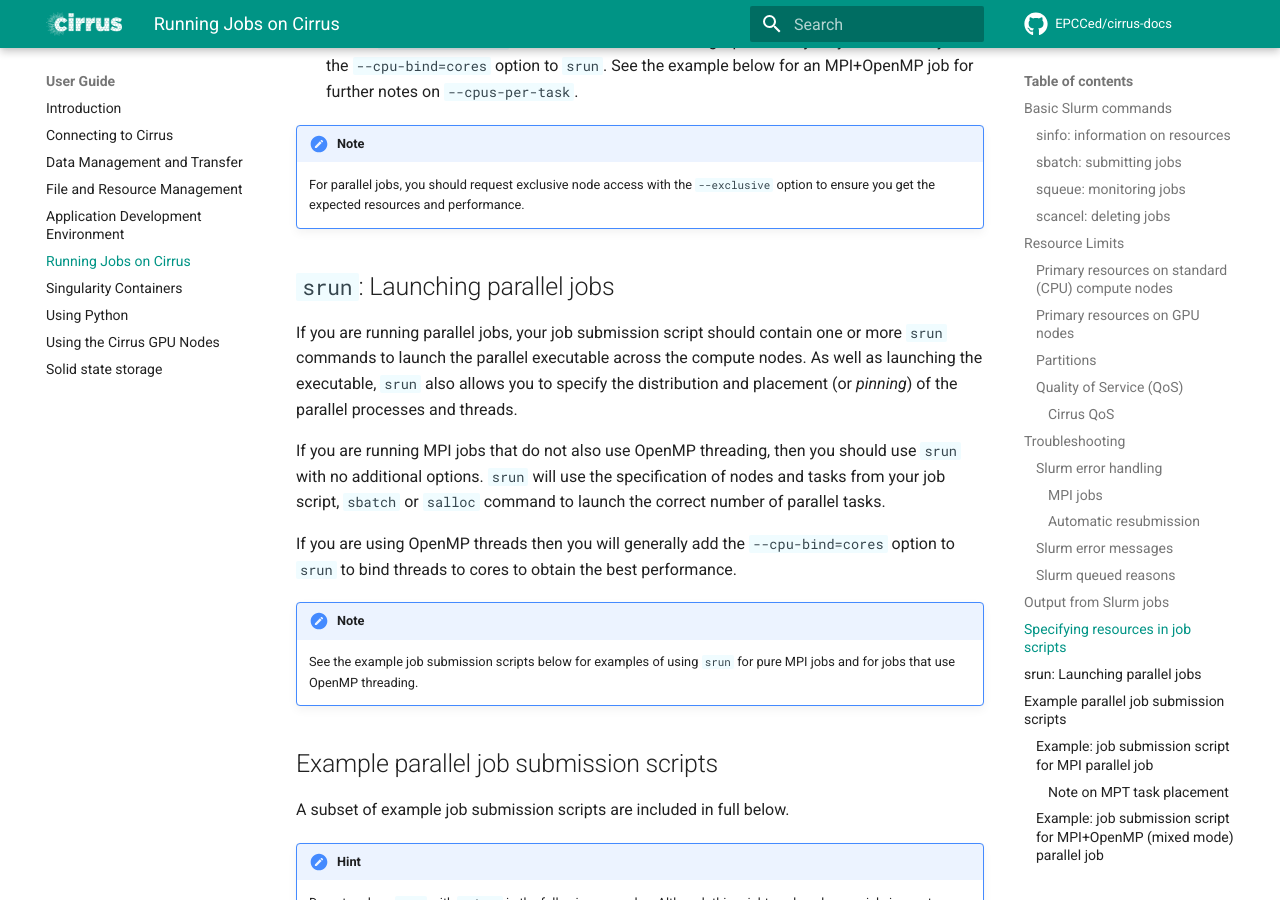
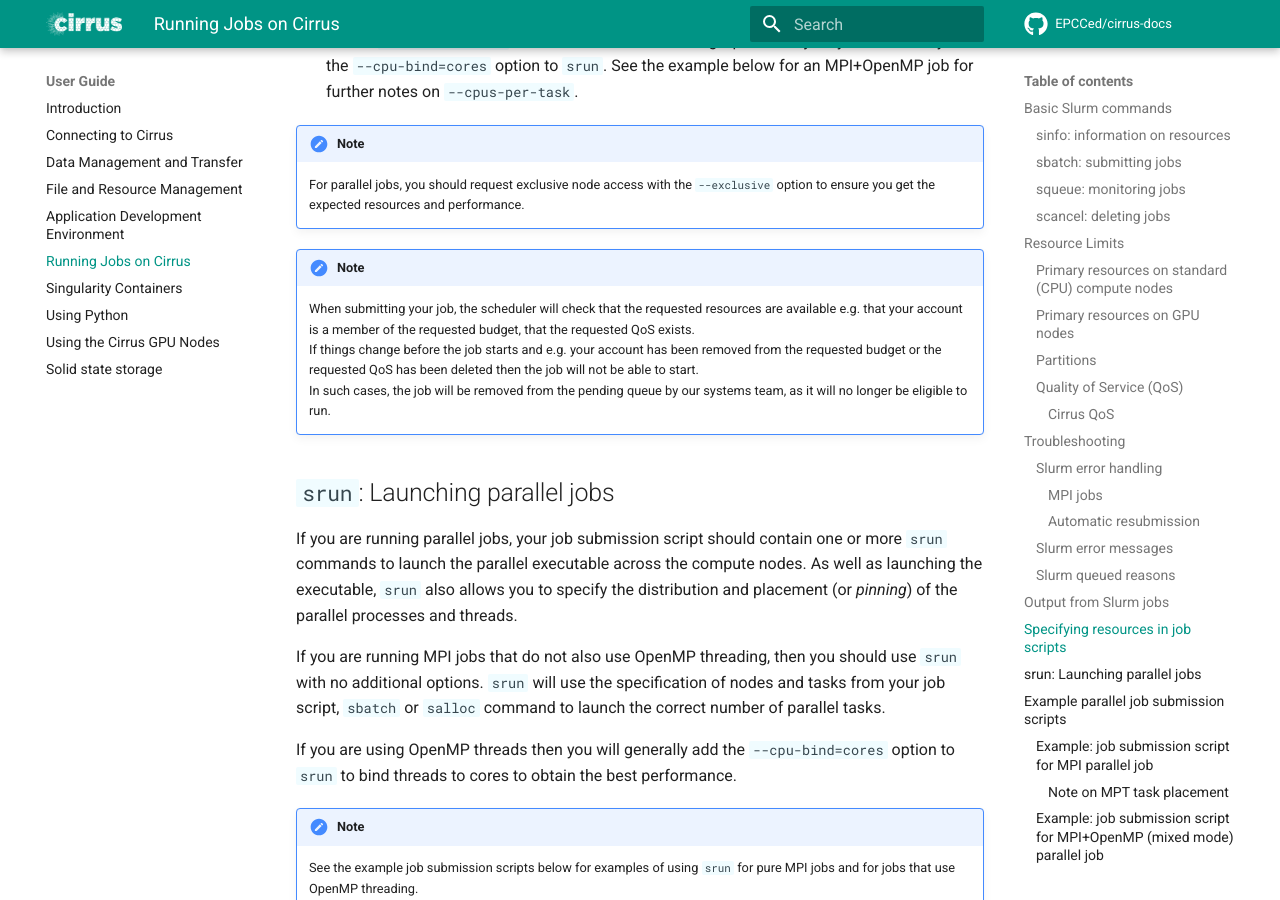
Before and after one commit to EPCCed/cirrus-docs, an MkDocs documentation site: the page built from docs/user-guide/batch.md, in a window 1280 px wide and 900 px high, scrolled down 10589 px. Built offline with MkDocs 1.6.1 and Material for MkDocs 9.7.7, drawn with Linux system fonts in a browser that asks for light colours; comment, search, counter and statistics services are not loaded.

Commit message:
Add note on deleting jobs which will never run

```diff
--- a/docs/user-guide/batch.md
+++ b/docs/user-guide/batch.md
@@ -455,6 +455,14 @@ parallel processes and threads they require.
 	For parallel jobs, you should request exclusive node access with the
 	`--exclusive` option to ensure you get the expected resources and
 	performance.
+
+
+!!! Note
+    When submitting your job, the scheduler will check that the requested resources are available e.g. that your account
+    is a member of the requested budget, that the requested QoS exists.<br>
+    If things change before the job starts and e.g. your account has been removed from the requested budget or the requested QoS has been deleted
+    then the job will not be able to start. <br>
+    In such cases, the job will be removed from the pending queue by our systems team, as it will no longer be eligible to run.
 
 
 
```
